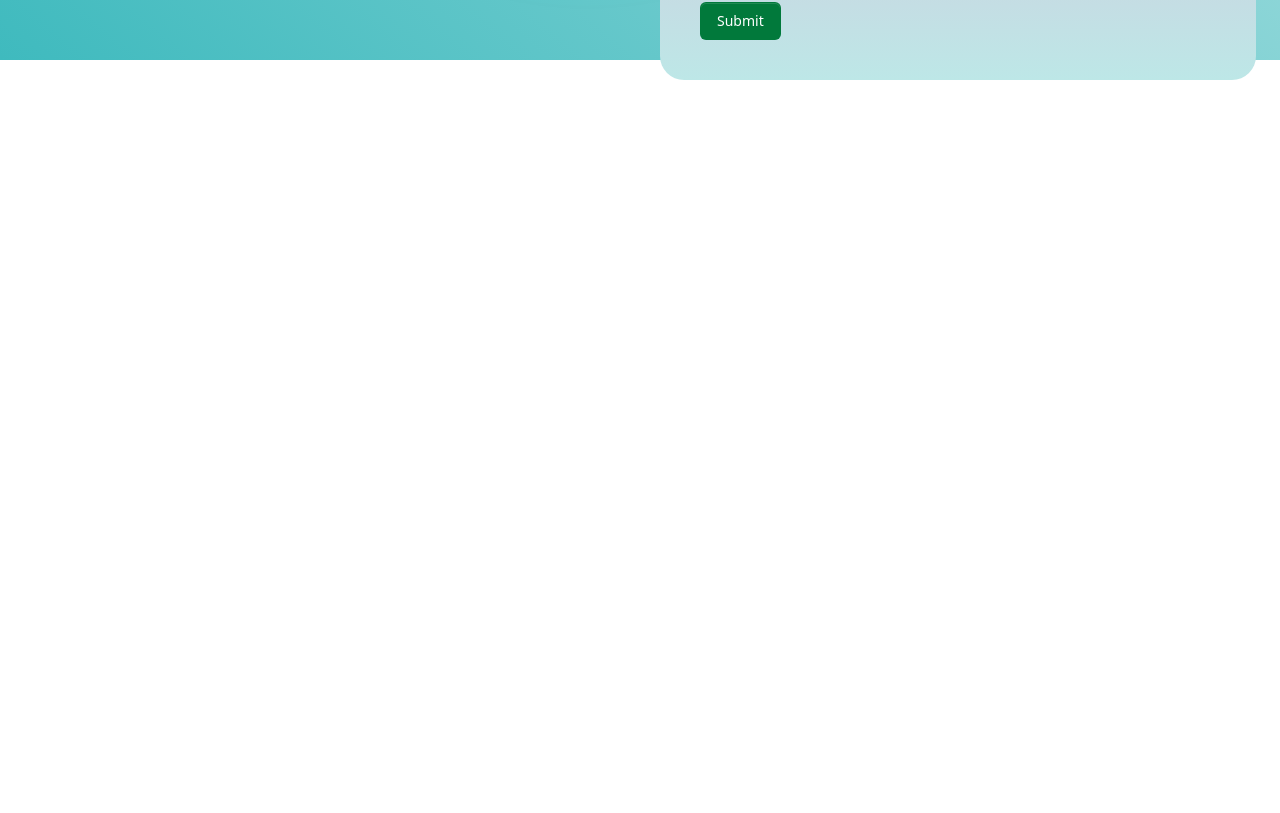
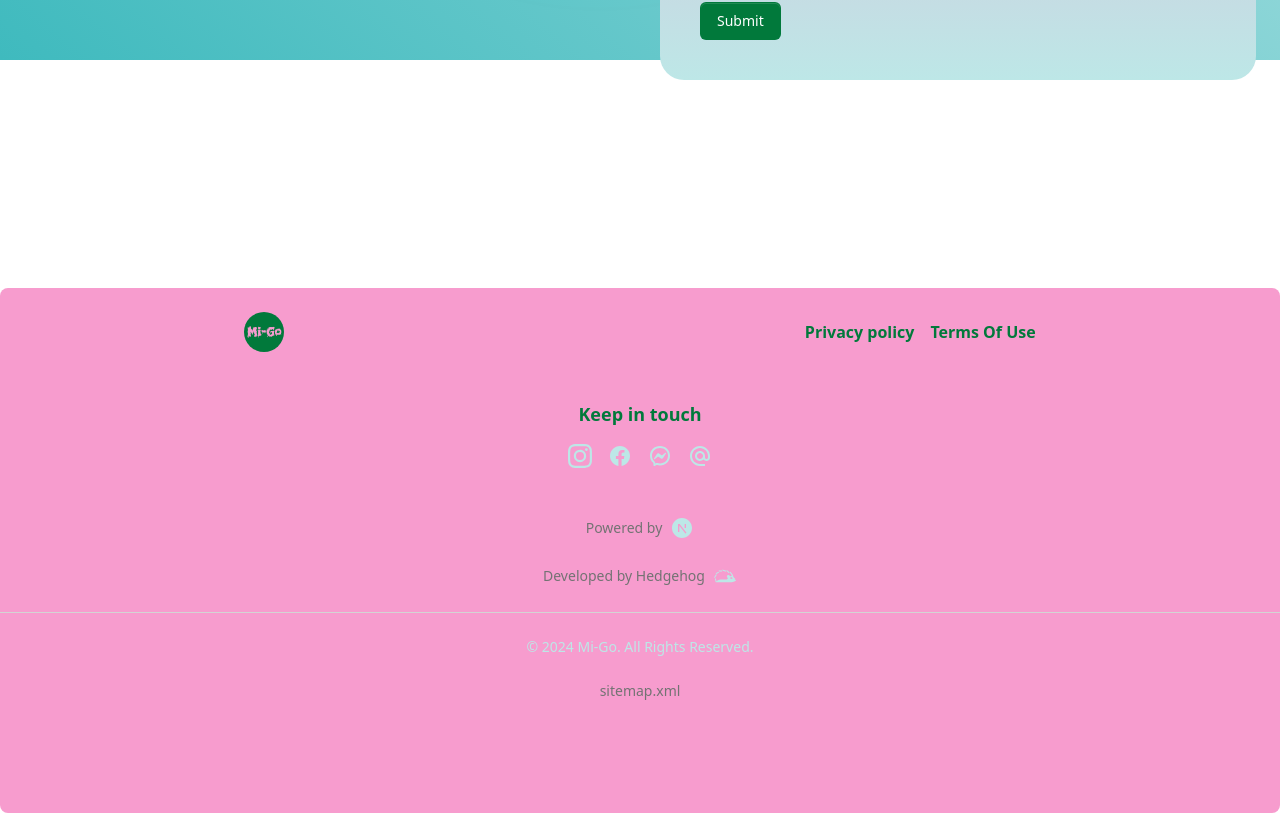
Before and after one commit to darkohedgehog/mi-go, a Next.js app: page /en/contact in a window 1280 px wide. Shown: the part 740-1553 px from the top of the page. Before the commit the page ends 1028 px from the top, so only its background shows below. Built offline with nearby package versions, Linux system fonts and the light colour scheme.

Commit message:
`feat: add footer component and translations to layout files`

```diff
--- a/messages/en.json
+++ b/messages/en.json
@@ -9,7 +9,12 @@
   "NavData": {
     "home": "Home",
     "about": "About Us",
-    "shop": "Shop",
     "contact": "Contact"
+  },
+  "FooterData": {
+    "privacy": "Privacy policy",
+    "terms": "Terms Of Use",
+    "title": "Keep in touch",
+    "copyright": "All Rights Reserved"
   }
 }
--- a/messages/hr.json
+++ b/messages/hr.json
@@ -9,7 +9,12 @@
   "NavData": {
     "home": "Naslovna",
     "about": "O nama",
-    "shop": "Trgovina",
     "contact": "Kontakt"
+  },
+  "FooterData": {
+    "privacy": "Pravila privatnosti",
+    "terms": "Uvjeti korištenja",
+    "title": "Budimo u kontaktu",
+    "copyright": "Sva prava zadržana"
   }
 }
--- a/src/app/[locale]/layout.tsx
+++ b/src/app/[locale]/layout.tsx
@@ -6,6 +6,9 @@ import LangSwitch from '@/components/header/LangSwitch';
 import { BackgroundGradientAnimation } from '@/components/ui/background-gradient-animation';
 import Nav from '@/components/Nav';
 import Logo from '@/components/logo/Logo';
+import dynamic from 'next/dynamic';
+
+const Footer = dynamic(() => import('@/components/Footer'));
 
 type Locale = (typeof routing.locales)[number];
 
@@ -37,6 +40,7 @@ export default async function LocaleLayout(props: {
         <Logo />
         <Nav  />
         {props.children}
+        <Footer />
       </div>
       </NextIntlClientProvider>
     </body>
--- /dev/null
+++ b/src/components/Footer.tsx
@@ -0,0 +1,109 @@
+"use client";
+import Link from 'next/link'
+import { RiMessengerLine, RiFacebookCircleFill, RiNextjsFill } from "react-icons/ri";
+import { MdOutlineAlternateEmail } from "react-icons/md";
+import { SiInstagram } from "react-icons/si";
+import { GiHedgehog } from "react-icons/gi";
+import Image from 'next/image';
+import { useTranslations } from 'next-intl';
+import { usePathname } from "next/navigation";
+
+const Footer = () => {
+  const pathname = usePathname();
+  const t = useTranslations("FooterData");
+  const pathSegments = pathname.split("/");
+  const currentLocale = pathSegments[1] || "hr";
+
+
+  return (
+    <>
+      <div className="w-full bg-secondary rounded-lg">
+        <div className="flex items-center justify-around gap-8">
+          <Link href={`/${currentLocale}/`} className="flex items-center mt-6 justify-center">
+          <Image
+            src={'/Logo-06.jpg'}
+            className="h-10 w-10 bg-cover rounded-full"
+            alt="Logo"
+            width={40}
+            height={40}
+            priority={false}
+          />
+          </Link>
+          <ul className="flex justify-center items-center font-semibold text-[16px] mt-6 text-accent gap-4 min-w-32">
+                <li>
+                    <Link href={`/${currentLocale}/privacy`} className="hover:underline">
+                        {t('privacy')}
+                    </Link>
+                </li>
+                <li>
+                    <Link href={`/${currentLocale}/terms`} className="hover:underline">
+                    {t('terms')}
+                    </Link>
+                </li>
+            </ul>
+        </div>
+        <div className='flex items-center justify-center my-12 flex-col'>
+          <h3 className='text-accent text-lg mb-4 font-semibold'>
+            {t('title')}
+          </h3>
+          <span className="inline-flex mx-4 gap-4">
+            <a
+              className="text-accentGreen"
+              href='https://instagram.com'
+              target='_blank'
+              rel="noopener noreferrer"
+            >
+              <SiInstagram className='h-6 w-6' />
+            </a>
+            <a
+              className="text-accentGreen"
+              href='https://www.facebook.com'
+              target='_blank'
+              rel="noopener noreferrer"
+            >
+              <RiFacebookCircleFill className='h-6 w-6' />
+            </a>
+            <a
+              className="text-accentGreen"
+              href='https://www.facebook.com'
+              target='_blank'
+              rel="noopener noreferrer"
+            >
+              <RiMessengerLine className='h-6 w-6' />
+            </a>
+            <a
+              className="text-accentGreen"
+              href='mailto:zivic.darko79@gmail.com'
+              target='_blank'
+              rel="noopener noreferrer"
+            >
+              <MdOutlineAlternateEmail className='h-6 w-6' />
+            </a>
+
+          </span>
+        </div>
+        <div className="flex items-center justify-center gap-2 my-3 text-sm text-neutral-500 text-center">
+          Powered by
+          <a href='https://nextjs.org/' target='_blank' rel="noopener noreferrer">
+            <RiNextjsFill className='w-6 h-6 text-accentGreen' />
+          </a>
+        </div>
+        <div className="flex items-center justify-center gap-2 my-6 text-sm text-neutral-500 text-center">
+          Developed by Hedgehog
+          <GiHedgehog className='w-6 h-6 text-accentGreen' />
+        </div>
+        <hr className="my-6 border-neutral-300 mx-auto" />
+        <div className="block text-sm text-accentGreen text-center">
+          © {new Date().getFullYear()} Mi-Go. {t('copyright')}.
+          <div className="flex items-center justify-center gap-2 mt-6 text-sm text-neutral-500 text-center">
+            <a href='/sitemap.xml' target='_blank' rel="noopener noreferrer" className='mb-28'>
+              sitemap.xml
+            </a>
+          </div>
+        </div>
+      </div>
+    </>
+  );
+};
+
+export default Footer;
```
